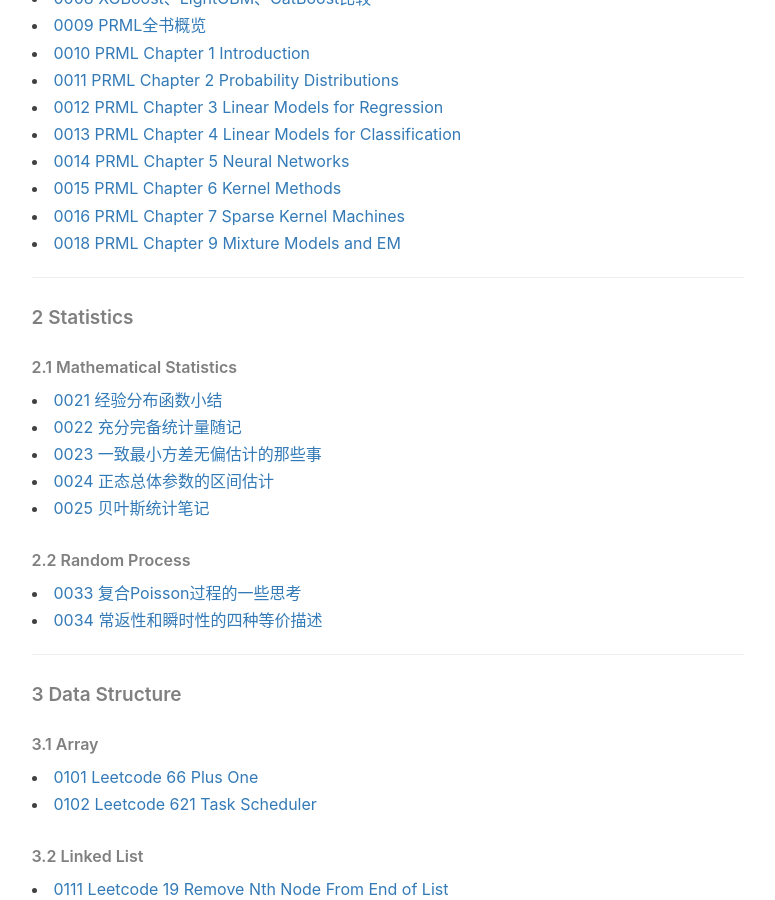
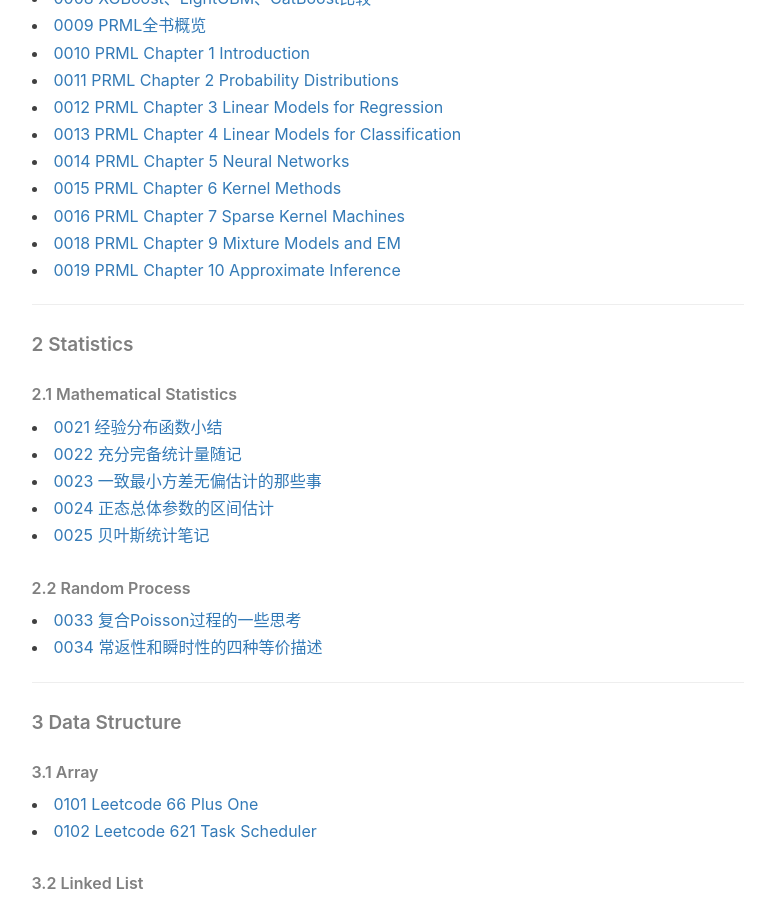
Before and after one commit to ZaccWu/ZaccWu.github.io, a Jekyll site: the page built from post list.html, in a window 1280 px wide and 900 px high, scrolled down 932 px. Shown: the whole window, without its empty margins (136-911 px from the left). Built offline with Jekyll 4.4.1, drawn with Linux system fonts in a browser that asks for light colours; nearby versions of some CDN libraries; comment, search, counter and statistics services are not loaded.

Commit message:
Update post list.html

```diff
--- a/post list.html
+++ b/post list.html
@@ -40,6 +40,7 @@
     <li><a href="https://tinky2013.github.io/2019/09/17/PRML-Chapter-6-Kernel-Methods/">0015 PRML Chapter 6 Kernel Methods</a></li>
     <li><a href="https://tinky2013.github.io/2019/09/19/PRML-Chapter-7-Sparse-Kernel-Machines/">0016 PRML Chapter 7 Sparse Kernel Machines</a></li>
     <li><a href="https://tinky2013.github.io/2019/09/25/PRML-Chapter-9-Mixture-Models-and-EM/">0018 PRML Chapter 9 Mixture Models and EM</a></li>
+    <li><a href="https://tinky2013.github.io/2019/09/27/PRML-Chapter-10-Approximate-Inference/">0019 PRML Chapter 10 Approximate Inference</a></li>
 
     <hr>
     <h5>2 Statistics</h5>
```
